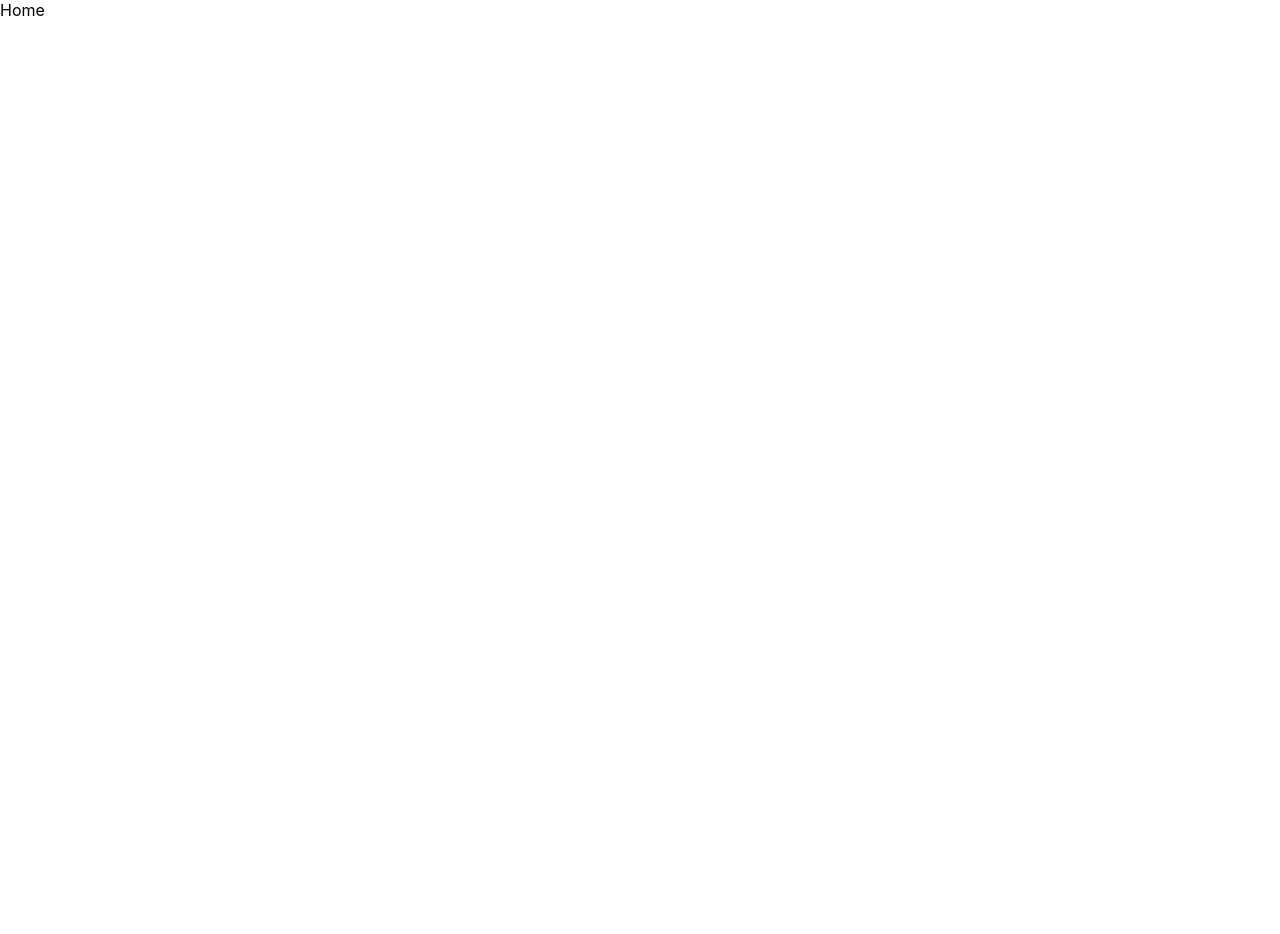
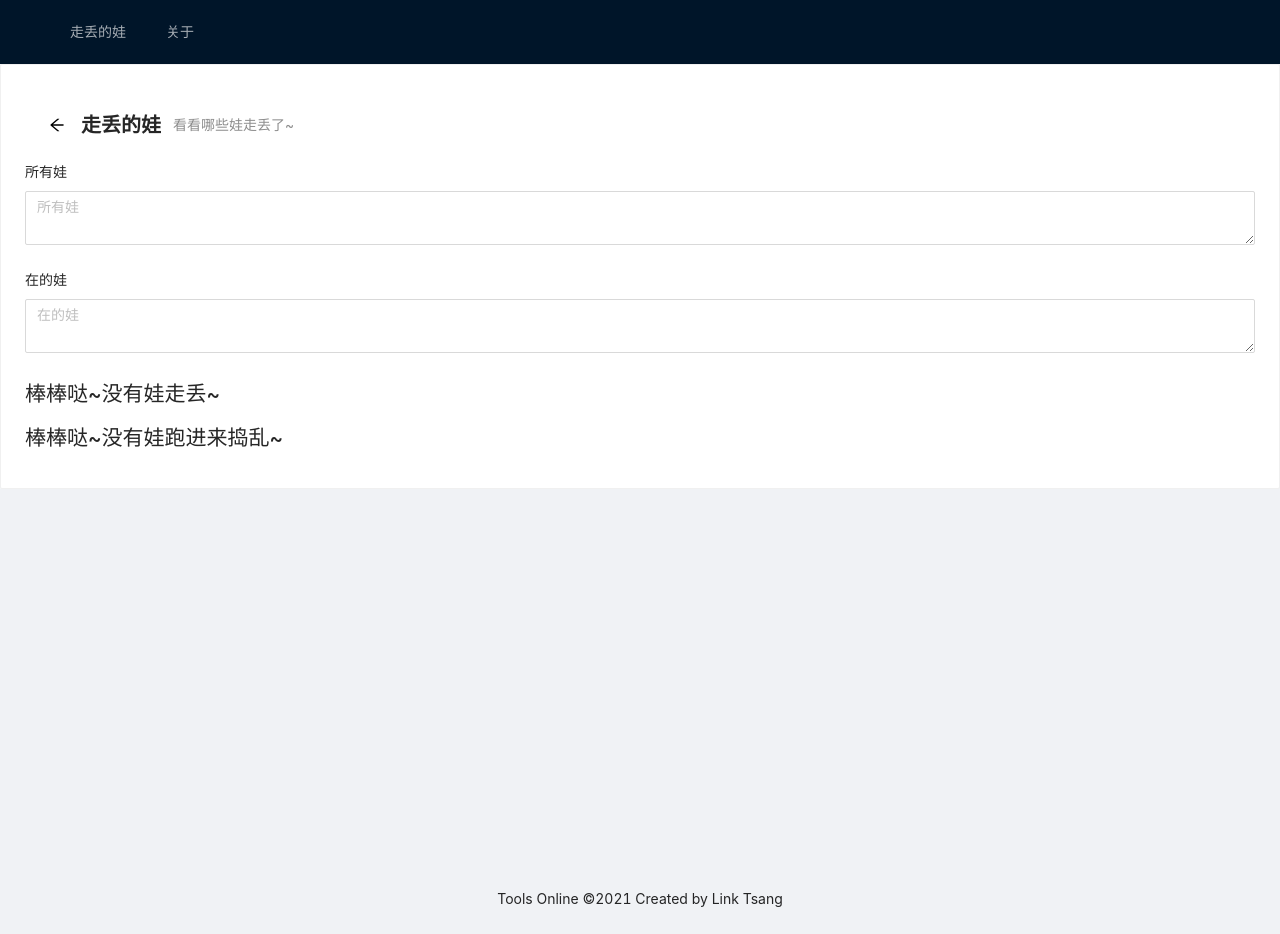
Before and after one commit to LinkTsang/tools-ol, a React (Create React App) app: page /tools/lost-guys in a window 1280 px wide. Before the commit the page ends 800 px from the top, so only its background shows below. Built offline with nearby package versions, Linux system fonts and the light colour scheme.

Commit message:
[feat] Add `lost guys`.

```diff
--- a/src/App.tsx
+++ b/src/App.tsx
@@ -1,14 +1,19 @@
+import "antd/dist/antd.css";
 import "./App.css";
 
 import { BrowserRouter as Router, Switch, Route } from "react-router-dom";
 import About from "./pages/About";
 import Home from "./pages/Home";
+import ToolList from "./pages/ToolList";
 
 function App() {
     return (
         <Router>
             <div className="app">
                 <Switch>
+                    <Route path="/tools">
+                        <ToolList />
+                    </Route>
                     <Route path="/about">
                         <About />
                     </Route>
--- /dev/null
+++ b/src/pages/LostGuys.tsx
@@ -0,0 +1,105 @@
+// Copyright (c) 2021 Bin Tsang
+//
+// This software is released under the MIT License.
+// https://opensource.org/licenses/MIT
+
+import { Card, Form, Input, PageHeader } from "antd";
+import { ChangeEvent, useEffect, useState } from "react";
+import _ from "lodash";
+import { useHistory } from "react-router-dom";
+
+const diffGuys = (allGuys: string, currentGuys: string) => {
+    const allGuys_ = allGuys.trim().split(/[\n\s,，]+/);
+    const currentGuys_ = currentGuys.trim().split(/[\n\s,，]+/);
+    const lostGuys = _.difference(allGuys_, currentGuys_);
+    const extraGuys = _.difference(currentGuys_, allGuys_);
+    return [lostGuys, extraGuys];
+};
+
+function loadAllGuys(): string {
+    const item = localStorage.getItem("allGuys");
+    return item === null ? "" : item;
+}
+
+function loadCurrentGuys(): string {
+    const item = localStorage.getItem("currentGuys");
+    return item === null ? "" : item;
+}
+
+function saveGuys(allGuys: string, currentGuys: string) {
+    localStorage.setItem("allGuys", allGuys);
+    localStorage.setItem("currentGuys", currentGuys);
+}
+
+function LostGuys() {
+    const history = useHistory();
+    const [allGuys, setAllGuys] = useState<string>(loadAllGuys);
+    const [currentGuys, setCurrentGuys] = useState<string>(loadCurrentGuys);
+    const [lostGuys, setLostGuys] = useState<string[]>([]);
+    const [extraGuys, setExtraGuys] = useState<string[]>([]);
+
+    useEffect(() => {
+        saveGuys(allGuys, currentGuys);
+
+        const [lostGuys_, extraGuys_] = diffGuys(allGuys, currentGuys);
+        setLostGuys(lostGuys_);
+        setExtraGuys(extraGuys_);
+    }, [allGuys, currentGuys]);
+
+    const allGuysChange = (e: ChangeEvent<HTMLTextAreaElement>) => {
+        setAllGuys(e.target.value);
+    };
+
+    const currentGuysChange = (e: ChangeEvent<HTMLTextAreaElement>) => {
+        setCurrentGuys(e.target.value);
+    };
+
+    return (
+        <Card>
+            <PageHeader
+                className="site-page-header"
+                onBack={() => history.push("/tools")}
+                title="走丢的娃"
+                subTitle="看看哪些娃走丢了~"
+            />
+            <Form layout="vertical">
+                <Form.Item label="所有娃">
+                    <Input.TextArea
+                        placeholder="所有娃"
+                        value={allGuys}
+                        onChange={allGuysChange}
+                    />
+                </Form.Item>
+                <Form.Item label="在的娃">
+                    <Input.TextArea
+                        placeholder="在的娃"
+                        value={currentGuys}
+                        onChange={currentGuysChange}
+                    />
+                </Form.Item>
+            </Form>
+            <div>
+                {lostGuys.length === 0 ? (
+                    <h1>棒棒哒~没有娃走丢~</h1>
+                ) : (
+                    <div>
+                        <h1>哦豁，有{lostGuys.length}个娃走丢了：</h1>
+                        <p>{lostGuys.join(",")}</p>
+                    </div>
+                )}
+                {extraGuys.length === 0 ? (
+                    <h1>棒棒哒~没有娃跑进来捣乱~</h1>
+                ) : (
+                    <div>
+                        <h1>
+                            不好，有{extraGuys.length}个娃进来捣乱 &gt;_&lt;
+                        </h1>
+                        <p>{extraGuys.join(",")}</p>
+                    </div>
+                )}
+            </div>
+        </Card>
+    );
+}
+
+export default LostGuys;
--- /dev/null
+++ b/src/pages/ToolList.tsx
@@ -0,0 +1,56 @@
+// Copyright (c) 2021 Bin Tsang
+//
+// This software is released under the MIT License.
+// https://opensource.org/licenses/MIT
+
+import { BrowserRouter as Router, Switch, Route, Link } from "react-router-dom";
+import About from "./About";
+import Home from "./Home";
+import LostGuys from "./LostGuys";
+
+import { Layout, Menu } from "antd";
+
+function ToolList() {
+    return (
+        <Router>
+            <Layout className="layout">
+                <Layout.Header>
+                    <div className="logo" />
+                    <Menu
+                        theme="dark"
+                        mode="horizontal"
+                        defaultSelectedKeys={["2"]}
+                    >
+                        <Menu.Item key={0}>
+                            <Link to="/tools/lost-guys">走丢的娃</Link>
+                        </Menu.Item>
+                        <Menu.Item key={-1}>
+                            <Link to="/about">关于</Link>
+                        </Menu.Item>
+                    </Menu>
+                </Layout.Header>
+                <Layout.Content>
+                    <div style={{ height: "100vh" }}>
+                        <Switch>
+                            <Route exact path="/">
+                                <Home />
+                            </Route>
+                            <Route path="/about">
+                                <About />
+                            </Route>
+                            <Route path="/tools/lost-guys">
+                                <LostGuys />
+                            </Route>
+                        </Switch>
+                    </div>
+                </Layout.Content>
+                <Layout.Footer style={{ textAlign: "center" }}>
+                    Tools Online ©{new Date().getFullYear()}
+                    <span> Created by Link Tsang</span>
+                </Layout.Footer>
+            </Layout>
+        </Router>
+    );
+}
+
+export default ToolList;
```
